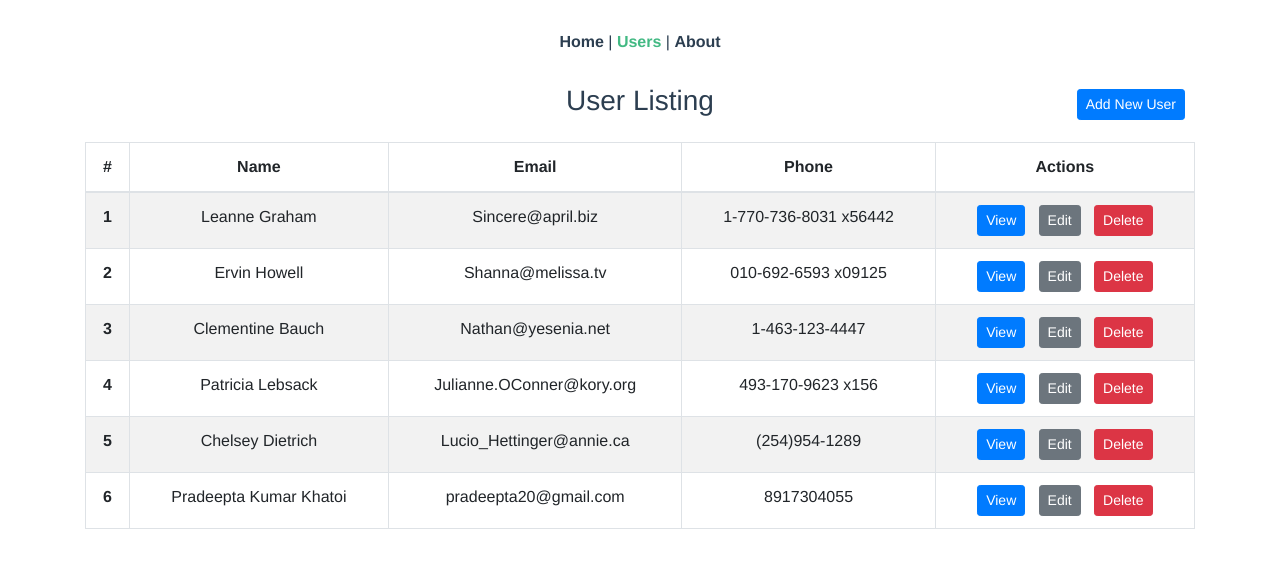
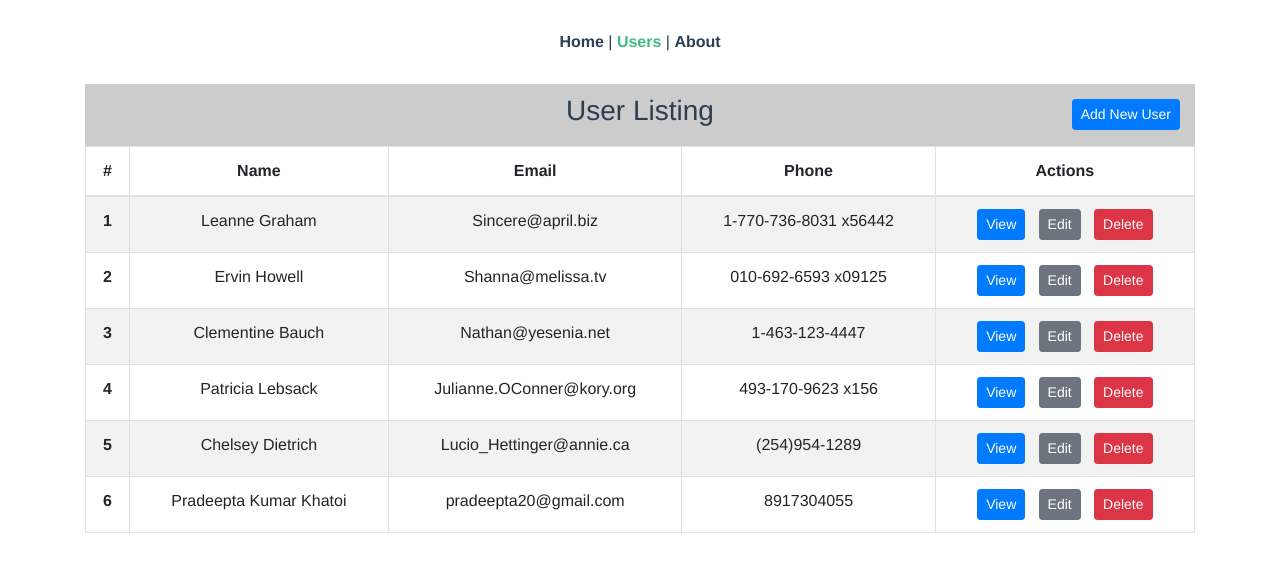
Before and after one commit to pradeeptakhatoi/VueJsPOC, a Vue app: page /users in a window 1280 px wide. Shown: the top 572 px of the page. Built offline with nearby package versions, Linux system fonts and the light colour scheme; data requests are answered from the project's data file.

Commit message:
Listing page heading design changed.

```diff
--- a/src/components/user/ListUser.vue
+++ b/src/components/user/ListUser.vue
@@ -1,8 +1,8 @@
 <template>
    <div class="container">
-   <div style="position: relative;">
-      <h3 class="mb-4">User Listing</h3>
-      <router-link to="/add-user" class="btn btn-primary btn-sm" style="position: absolute; top: 5px; right: 10px;">Add New User</router-link>
+   <div class="formheader">
+      <h3>User Listing</h3>
+      <router-link to="/add-user" class="btn btn-primary btn-sm" style="position: absolute; top: 15px; right: 15px;">Add New User</router-link>
    </div>
     <table class="table table-bordered table-striped table-hover">
       <thead>
@@ -62,3 +62,11 @@ export default {
   }
 }
 </script>
+
+<style scoped>
+  .formheader {
+    position: relative;
+    background-color: #CCC;
+    padding: 10px;
+  }
+</style>
```
